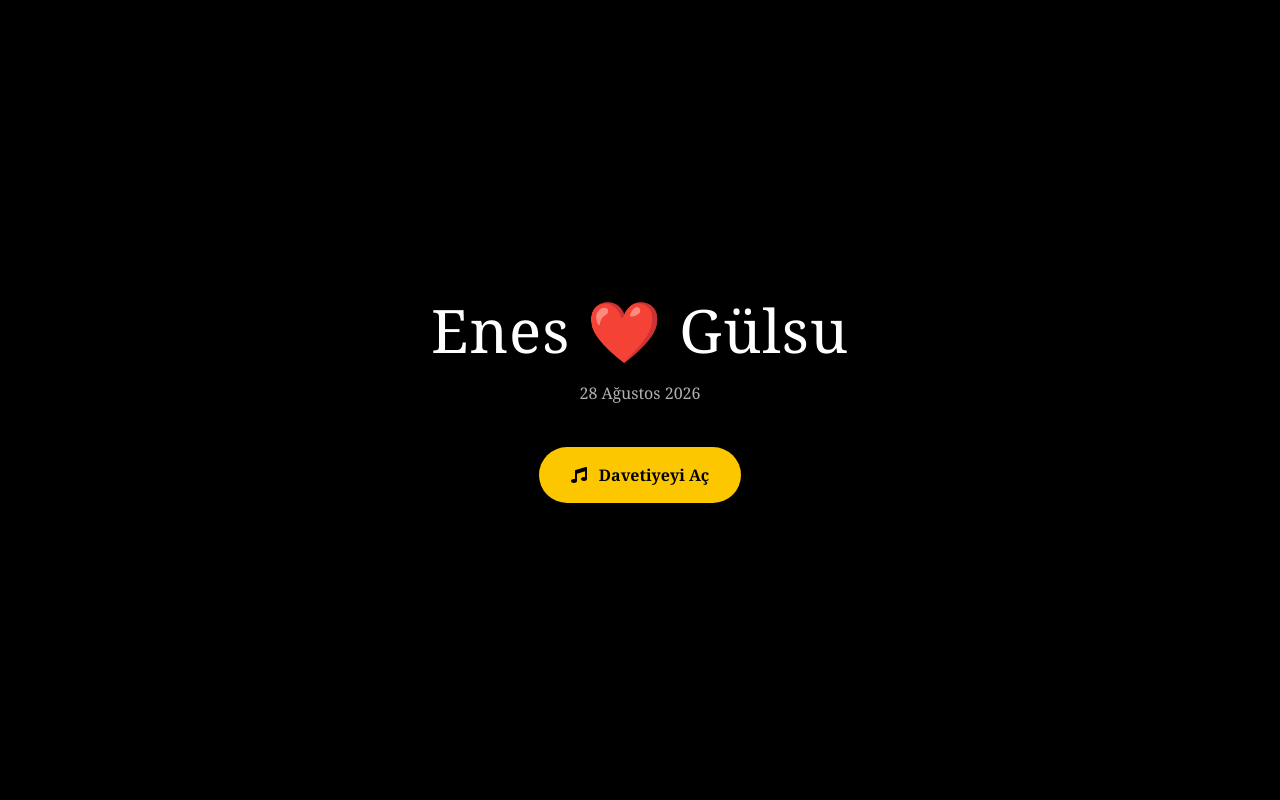
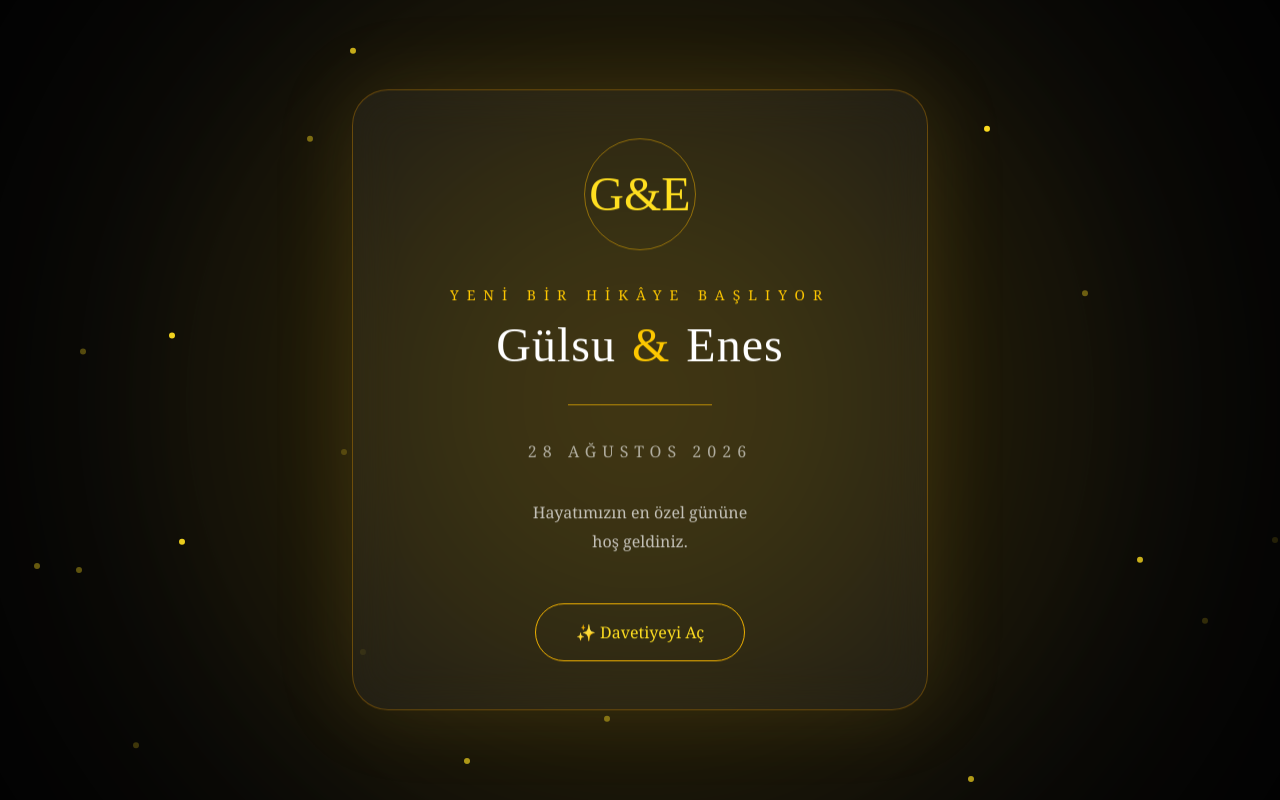
Before and after one commit to enesdmns/gulsuenes-davetiye, a Next.js app: page / in a window 1280 px wide. Shown: the top 800 px of the page. Built offline with nearby package versions, Linux system fonts and the light colour scheme; no server answers; the database is empty.

Commit message:
Update welcome screen

```diff
--- a/components/WelcomeScreen.tsx
+++ b/components/WelcomeScreen.tsx
@@ -1,7 +1,6 @@
 "use client";
 
-import { motion, AnimatePresence } from "framer-motion";
-import { FaMusic } from "react-icons/fa";
+import { AnimatePresence, motion } from "framer-motion";
 import { useState } from "react";
 
 interface Props {
@@ -9,45 +8,118 @@ interface Props {
 }
 
 export default function WelcomeScreen({ onStart }: Props) {
-  const [open, setOpen] = useState(true);
+  const [show, setShow] = useState(true);
+  const [opening, setOpening] = useState(false);
+
+  const openInvitation = () => {
+    setOpening(true);
+
+    setTimeout(() => {
+      onStart();
+      setShow(false);
+    }, 1400);
+  };
 
   return (
     <AnimatePresence>
-      {open && (
+      {show && (
         <motion.div
-          className="fixed inset-0 z-[9999] bg-black flex items-center justify-center"
-          initial={{ opacity: 1 }}
           exit={{ opacity: 0 }}
-          transition={{ duration: 1 }}
+          transition={{ duration: 0.6 }}
+          className="fixed inset-0 z-[9999] overflow-hidden bg-[#090909]"
         >
-          <div className="text-center">
+          {/* Glow */}
+          <motion.div
+            animate={{
+              scale: opening ? 1.7 : 1,
+              opacity: opening ? 0.7 : 0.25,
+            }}
+            transition={{ duration: 1.4 }}
+            className="absolute left-1/2 top-1/2 h-[650px] w-[650px] -translate-x-1/2 -translate-y-1/2 rounded-full bg-yellow-400 blur-[170px]"
+          />
 
-            <motion.h1
-              initial={{ opacity: 0, y: 30 }}
-              animate={{ opacity: 1, y: 0 }}
-              className="text-6xl text-white mb-4"
+          {/* Particles */}
+          {[...Array(18)].map((_, i) => (
+            <motion.span
+              key={i}
+              className="absolute h-1.5 w-1.5 rounded-full bg-yellow-300"
+              style={{
+                left: `${Math.random() * 100}%`,
+                top: `${Math.random() * 100}%`,
+              }}
+              animate={{
+                opacity: [0.2, 1, 0.2],
+                y: [0, -25, 0],
+              }}
+              transition={{
+                repeat: Infinity,
+                duration: 2 + Math.random() * 3,
+              }}
+            />
+          ))}
+
+          {/* Card */}
+          <motion.div
+            animate={{
+              scale: opening ? 1.18 : 1,
+              opacity: opening ? 0 : 1,
+            }}
+            transition={{ duration: 1.2 }}
+            className="absolute left-1/2 top-1/2 w-[92%] max-w-xl -translate-x-1/2 -translate-y-1/2"
           >
-              Enes ❤️ Gülsu
-            </motion.h1>
+            <div className="rounded-[36px] border border-yellow-600/40 bg-white/5 p-12 text-center backdrop-blur-xl shadow-[0_0_80px_rgba(212,175,55,.15)]">
 
-            <p className="text-white/70 mb-10">
+              <div className="mx-auto mb-8 flex h-28 w-28 items-center justify-center rounded-full border border-yellow-500/50">
+                <span
+                  className="text-5xl text-yellow-300"
+                  style={{ fontFamily: "serif" }}
+                >
+                  G&E
+                </span>
+              </div>
+
+              <p className="mb-3 tracking-[8px] text-yellow-400 uppercase text-sm">
+                YENİ BİR HİKÂYE BAŞLIYOR
+              </p>
+
+              <h1
+                className="text-5xl text-white"
+                style={{ fontFamily: "serif" }}
+              >
+                Gülsu
+                <span className="mx-4 text-yellow-400">&</span>
+                Enes
+              </h1>
+
+              <div className="mx-auto my-8 h-px w-36 bg-yellow-500/70" />
+
+              <p className="tracking-[6px] uppercase text-white/60">
                 28 Ağustos 2026
               </p>
 
+              <p className="mt-8 leading-8 text-white/70">
+                Hayatımızın en özel gününe
+                <br />
+                hoş geldiniz.
+              </p>
+
+              {!opening && (
                 <motion.button
-              whileHover={{ scale: 1.05 }}
-              whileTap={{ scale: .95 }}
-              onClick={() => {
-                setOpen(false);
-                setTimeout(() => onStart(), 500);
+                  whileHover={{
+                    scale: 1.05,
+                    boxShadow: "0 0 35px rgba(255,215,0,.35)",
                   }}
-              className="bg-yellow-400 text-black rounded-full px-8 py-4 flex items-center gap-3 mx-auto font-semibold"
+                  whileTap={{ scale: 0.96 }}
+                  onClick={openInvitation}
+                  className="mt-12 rounded-full border border-yellow-500 px-10 py-4 text-yellow-300 transition"
                 >
-              <FaMusic />
-              Davetiyeyi Aç
+                  ✨ Davetiyeyi Aç
                 </motion.button>
+              )}
+            </div>
+          </motion.div>
 
-          </div>
+          <div className="pointer-events-none absolute inset-0 bg-[radial-gradient(circle,transparent_60%,rgba(0,0,0,.7)_100%)]" />
         </motion.div>
       )}
     </AnimatePresence>
```
Lines whose indentation alone changed are shown as unchanged.
